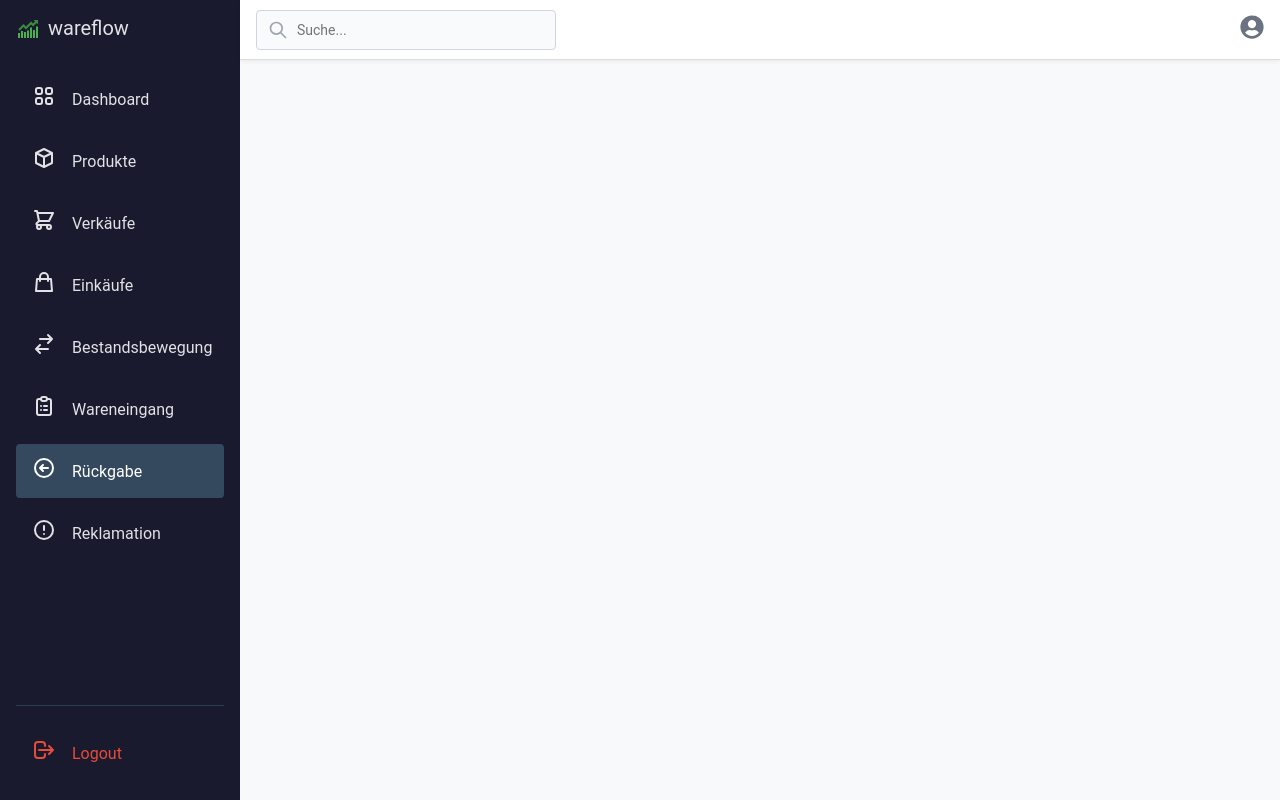
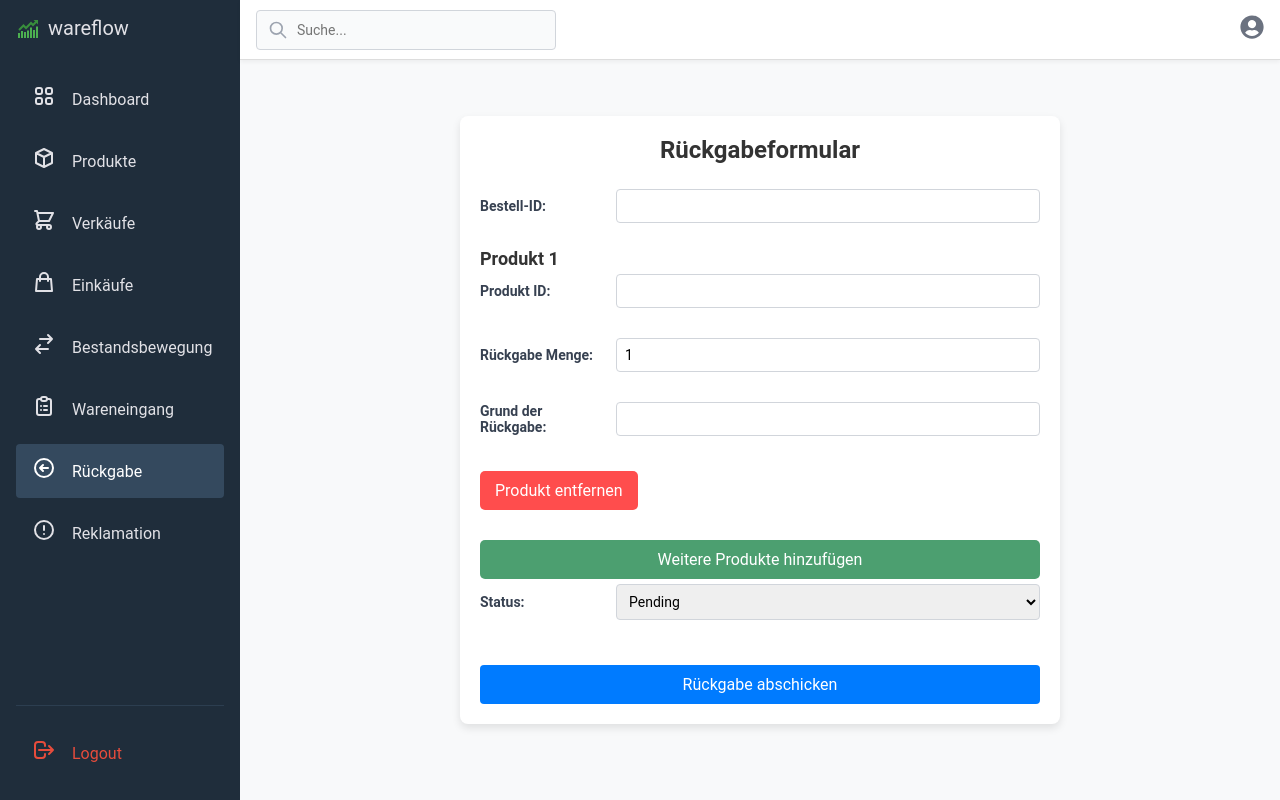
Before and after one commit to Aysenuryoe/wareflow.frontend, a React (Create React App) app: page /return in a window 1280 px wide. Built offline with nearby package versions, Linux system fonts and the light colour scheme.

Commit message:
Return.jsx Formular

```diff
--- a/src/components/pages/Return.jsx
+++ b/src/components/pages/Return.jsx
@@ -1,5 +1,142 @@
-import React from "react";
+import React, { useState } from "react";
+import "../../styles/Return.css";
 
-export default function Return(){
+export default function Return() {
+  // Zustand für die Rückgabe
+  const [salesId, setSalesId] = useState("");
+  const [products, setProducts] = useState([{ productId: "", quantity: 1, reason: "" }]);
+  const [status, setStatus] = useState("Pending");
+  const [error, setError] = useState("");
 
+  const addProduct = () => {
+    setProducts([...products, { productId: "", quantity: 1, reason: "" }]);
+  };
+
+  const removeProduct = (index) => {
+    const updatedProducts = products.filter((_, i) => i !== index);
+    setProducts(updatedProducts);
+  };
+
+  const handleProductChange = (index, field, value) => {
+    const updatedProducts = products.map((product, i) =>
+      i === index ? { ...product, [field]: value } : product
+    );
+    setProducts(updatedProducts);
+  };
+
+  // Formular absenden
+  const handleSubmit = async (event) => {
+    event.preventDefault();
+    if (!salesId || products.some((p) => !p.productId || !p.quantity || !p.reason)) {
+      setError("Bitte füllen Sie alle Felder aus.");
+      return;
+    }
+
+    const returnData = {
+      salesId,
+      products,
+      status,
+      createdAt: new Date(),
+    };
+
+    try {
+      const response = await fetch("https://localhost:3001/api/return/", {
+        method: "POST",
+        headers: {
+          "Content-Type": "application/json",
+        },
+        body: JSON.stringify(returnData),
+      });
+
+      if (response.ok) {
+        alert("Rückgabe erfolgreich!");
+        setSalesId("");
+        setProducts([{ productId: "", quantity: 1, reason: "" }]);
+        setStatus("Pending");
+      } else {
+        throw new Error("Fehler bei der Rückgabe");
+      }
+    } catch (error) {
+      setError("Fehler beim Erstellen der Rückgabe.");
+    }
+  };
+
+  return (
+    <div className="return-container">
+  <h2 className="return-title">Rückgabeformular</h2>
+  <form className="return-form" onSubmit={handleSubmit}>
+    <div className="form-group">
+      <label className="form-label">Bestell-ID:</label>
+      <input
+        className="form-input"
+        type="text"
+        value={salesId}
+        onChange={(e) => setSalesId(e.target.value)}
+        required
+      />
+    </div>
+
+    {products.map((product, index) => (
+      <div key={index} className="product-section">
+        <h3 className="product-title">Produkt {index + 1}</h3>
+        <div className="form-group">
+          <label className="form-label">Produkt ID:</label>
+          <input
+            className="form-input"
+            type="text"
+            value={product.productId}
+            onChange={(e) => handleProductChange(index, "productId", e.target.value)}
+            required
+          />
+        </div>
+        <div className="form-group">
+          <label className="form-label">Rückgabe Menge:</label>
+          <input
+            className="form-input"
+            type="number"
+            min="1"
+            value={product.quantity}
+            onChange={(e) => handleProductChange(index, "quantity", e.target.value)}
+            required
+          />
+        </div>
+        <div className="form-group">
+          <label className="form-label">Grund der Rückgabe:</label>
+          <input
+            className="form-input"
+            type="text"
+            value={product.reason}
+            onChange={(e) => handleProductChange(index, "reason", e.target.value)}
+            required
+          />
+        </div>
+        <button className="remove-product-btn" type="button" onClick={() => removeProduct(index)}>
+          Produkt entfernen
+        </button>
+      </div>
+    ))}
+
+    <button className="add-product-btn" type="button" onClick={addProduct}>
+      Weitere Produkte hinzufügen
+    </button>
+
+    <div className="form-group">
+      <label className="form-label">Status:</label>
+      <select
+        className="form-input"
+        value={status}
+        onChange={(e) => setStatus(e.target.value)}
+      >
+        <option value="Pending">Pending</option>
+        <option value="Completed">Completed</option>
+      </select>
+    </div>
+
+    {error && <p className="error-message">{error}</p>}
+
+    <button className="submit-btn" type="submit">Rückgabe abschicken</button>
+  </form>
+</div>
+
+  );
 }
--- a/src/styles/Layout.css
+++ b/src/styles/Layout.css
@@ -8,7 +8,7 @@
   .sidebar {
     width: 240px;
     height: 100vh;
-    background-color: #1a1a2e;
+
     color: white;
     display: flex;
     flex-direction: column;
--- a/src/styles/Modal.css
+++ b/src/styles/Modal.css
@@ -82,12 +82,12 @@
 }
 
 .button-group .submit-btn {
-  background-color: #1a1a2e;
+  background-color: #1f2d3b;
   color: white;
 }
 
 .button-group .submit-btn:hover {
-  background-color: #0c0c15;
+  background-color: #18232e;
 }
 
 .cancel-btn {
--- /dev/null
+++ b/src/styles/Return.css
@@ -0,0 +1,103 @@
+.return-container {
+    max-width: 600px;
+    margin: 0 auto;
+    padding: 20px;
+    background-color: white;
+    border-radius: 8px;
+    box-shadow: 0 4px 8px rgba(0, 0, 0, 0.1);
+    margin-top: 40px;
+  }
+
+  .return-title {
+    text-align: center;
+    color: #333;
+  }
+
+  .return-form {
+    display: flex;
+    flex-direction: column;
+  }
+
+  .form-group {
+    margin-bottom: 15px;
+  }
+
+  .form-label {
+    font-size: 16px;
+    color: #555;
+  }
+
+  .form-input {
+    padding: 10px;
+    margin-top: 5px;
+    margin-bottom: 10px;
+    border-radius: 5px;
+    border: 1px solid #ccc;
+    font-size: 16px;
+    width: 100%;
+  }
+
+  .form-input:focus {
+    outline-color: #4c9f70;
+    border-color: #4c9f70;
+  }
+
+  .product-section {
+    margin-bottom: 20px;
+  }
+
+  .product-title {
+    font-size: 18px;
+    color: #333;
+  }
+
+  .remove-product-btn {
+    background-color: #ff4d4d;
+    color: white;
+    border: none;
+    padding: 10px 15px;
+    border-radius: 5px;
+    cursor: pointer;
+    font-size: 16px;
+    margin-top: 10px;
+  }
+
+  .remove-product-btn:hover {
+    background-color: #cc3d3d;
+  }
+
+  .add-product-btn {
+    background-color: #4c9f70;
+    color: white;
+    border: none;
+    padding: 10px 15px;
+    border-radius: 5px;
+    cursor: pointer;
+    font-size: 16px;
+    margin-top: 10px;
+  }
+
+  .add-product-btn:hover {
+    background-color: #3b7a58;
+  }
+
+  .error-message {
+    color: red;
+    font-size: 14px;
+    text-align: center;
+  }
+
+  .submit-btn {
+    background-color: #4c9f70;
+    color: white;
+    border: none;
+    padding: 10px 15px;
+    border-radius: 5px;
+    cursor: pointer;
+    font-size: 16px;
+    margin-top: 20px;
+  }
+
+  .submit-btn:hover {
+    background-color: #3b7a58;
+  }
--- a/src/styles/Sales.css
+++ b/src/styles/Sales.css
@@ -82,7 +82,7 @@
 }
 
 .sales-card-footer {
-    background-color: #90caf9;
+    background-color: #1f2d3b;
     text-align: center;
     padding: 10px;
     color: #fff;
--- a/src/styles/Sidebar.css
+++ b/src/styles/Sidebar.css
@@ -1,5 +1,5 @@
 .sidebar {
-    background-color: #1a1a2e;
+    background-color: #1f2d3b;
     width: 240px;
     height: 100vh;
     display: flex;
```
